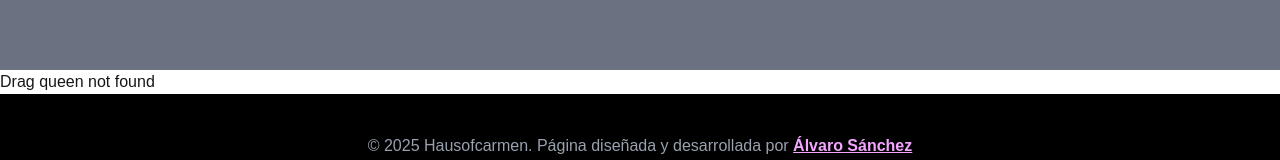
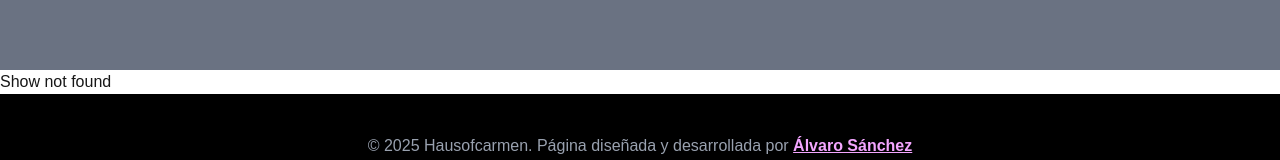
Before and after one commit to AllwarsGIT/Hausofcarmen, a Next.js app: page /drag/1 in a window 1280 px wide. Shown: the part 330-490 px from the top of the page. Built offline with nearby package versions, Linux system fonts and the light colour scheme.

Commit message:
Fix route attempt

```diff
--- a/src/app/drag/[id]/page.tsx
+++ b/src/app/drag/[id]/page.tsx
@@ -1,21 +1,14 @@
 import React from 'react'
-// import Image from 'next/image'
-import dragsData from '@/data/lista-drag-queens.json'
 import DragHero from './DragHero';
+import dragsData from '@/data/lista-espectáculos.json'
 
-
-
-
-function page({ params }: { params: { id: string } }) {
-
-    const drag = dragsData.find((d) => d.id === params.id);
+export default function page(props: { params: { id: string } }) {
+    const drag = dragsData.find((d) => d.id === props.params.id);
 
     return (
         <>
             <DragHero/>
-            <h1>{drag ? drag.name : "Drag queen not found"}</h1>
+            <h1>{drag ? drag.name : "Show not found"}</h1>
         </>
     )
 }
-
-export default page
--- a/src/app/show/[id]/page.tsx
+++ b/src/app/show/[id]/page.tsx
@@ -2,9 +2,8 @@ import React from 'react'
 import ShowHero from './ShowHero';
 import showsData from '@/data/lista-espectáculos.json'
 
-export default async function page({ params }: { params: { id: string } }) {
-    const { id } = await params;
-    const show = showsData.find((d) => d.id === id);
+export default function page(props: { params: { id: string } }) {
+    const show = showsData.find((d) => d.id === props.params.id);
 
     return (
         <>
```
